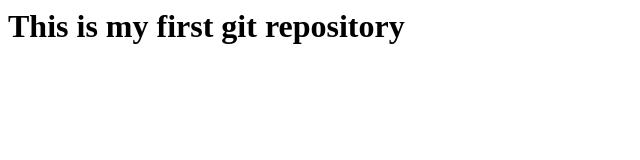
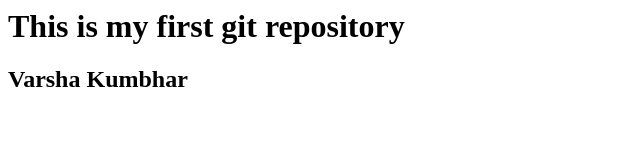
Before and after one commit to varshakumbhar/firstrepository, a plain HTML site: page index.html in a window 1280 px wide. Shown: the whole page, without its empty margins (0-640 px from the left). Drawn offline with Linux system fonts and the light colour scheme.

Commit message:
Update index.html

```diff
--- a/index.html
+++ b/index.html
@@ -1 +1,2 @@
 <h1>This is my first git repository</h1>
+<h2>Varsha Kumbhar</h2>
```
